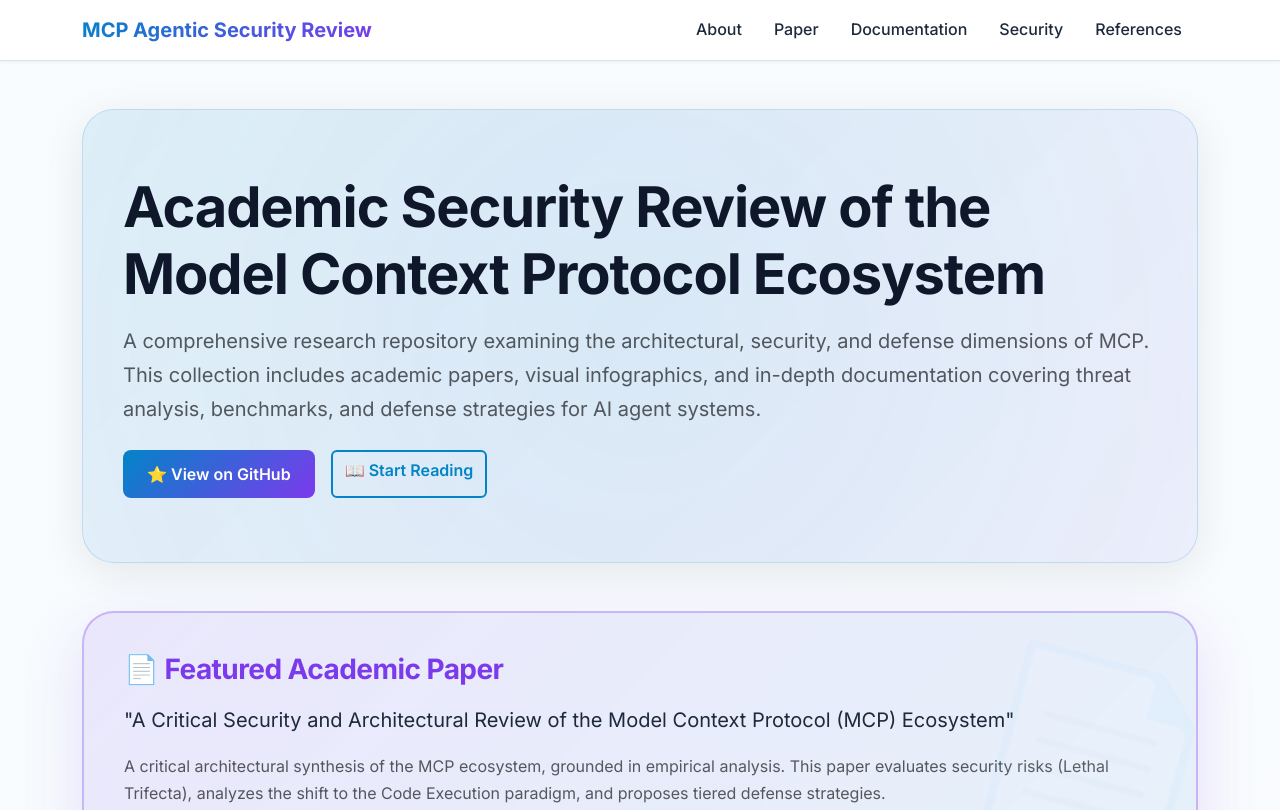
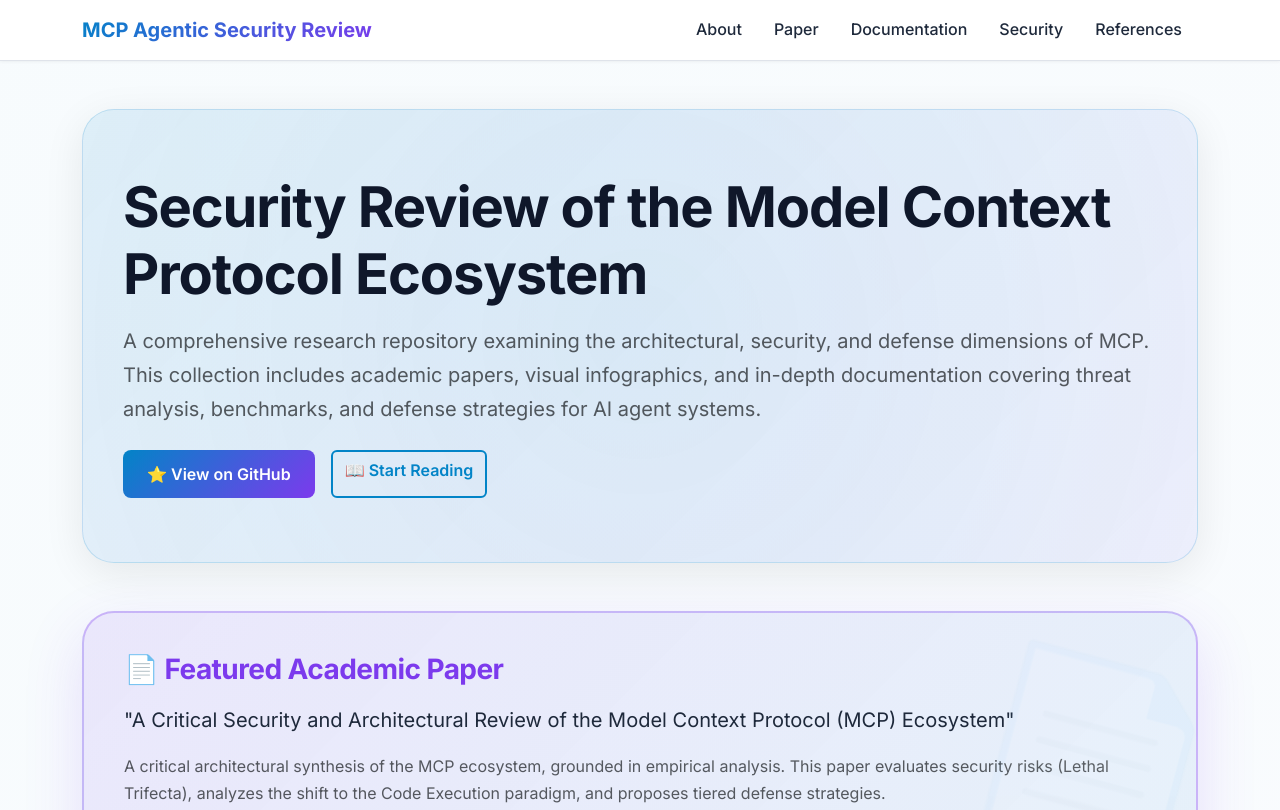
Before and after one commit to yusufarbc/mcp-agentic-ai-security, a plain HTML site: page website/index.html in a window 1280 px wide. Shown: the top 810 px of the page. Drawn offline with Linux system fonts and the light colour scheme.

```diff
--- a/website/index.html
+++ b/website/index.html
@@ -45,7 +45,7 @@
 
         <!-- Hero Section -->
         <section class="hero-section fade-in-up">
-            <h1 class="display-4 fw-bold mb-3">Academic Security Review of the Model Context Protocol Ecosystem</h1>
+            <h1 class="display-4 fw-bold mb-3">Security Review of the Model Context Protocol Ecosystem</h1>
             <p class="lead text-muted mb-4">
                 A comprehensive research repository examining the architectural, security, and defense dimensions of
                 MCP.
```
